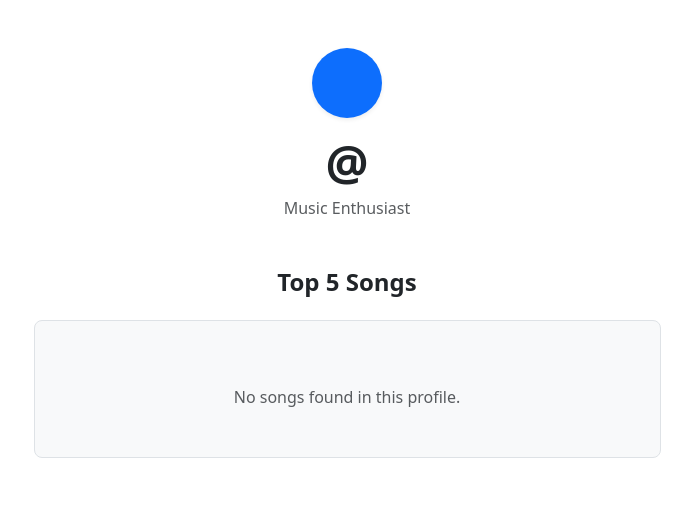
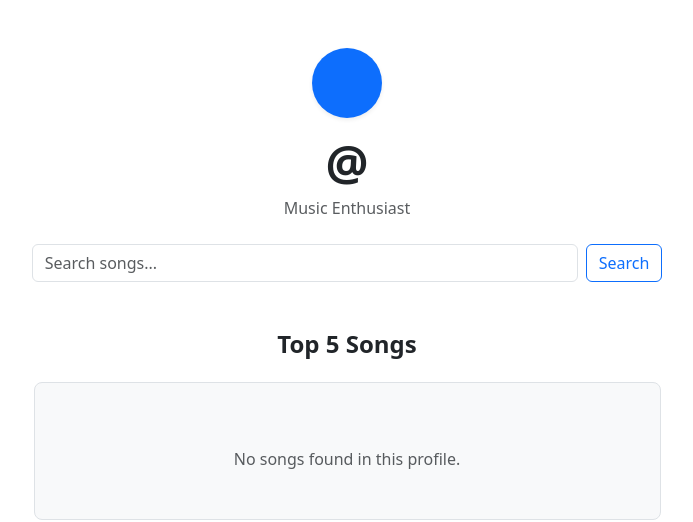
Before and after one commit to Ohaya-Michael/trial-work, a Django app: template web/django_music/templates/public_profile.html in a window 1280 px wide. Shown: the part 56-578 px from the top of the page, without its empty margins (293-986 px from the left). Run offline with Django 5.2, Linux system fonts and the light colour scheme; the template is opened without the code that fills it, so the values that code supplies are empty; parts of the project's set-up code (start-up, migrations or seed data) failed here and were passed over.

Commit message:
Added modification to code to enable search

```diff
--- a/web/django_music/templates/public_profile.html
+++ b/web/django_music/templates/public_profile.html
@@ -30,6 +30,20 @@
         </div>
         <h1 class="display-5 fw-bold text-dark mb-1">@{{ user_profile.slug }}</h1>
         <p class="lead text-muted fs-6">Music Enthusiast</p>
+        <!-- Add search functionality -->
+        <form method="get" action="{% url 'public_profile' user_profile.slug %}" class="d-flex justify-content-center mt-4">
+            <input type="text"
+            name="q"
+            class="form-control w-50 me-2"
+            placeholder="Search songs..."
+            value="{{ search_query|default:'' }}">
+            <button
+            type="submit"
+            class="btn btn-outline-primary"
+            >
+                Search
+            </button>
+        </form>
     </div>
 
     <!-- Song-Bereich -->
```
Also changed, not shown: web/django_music/views.py (+34 -6 lines).
